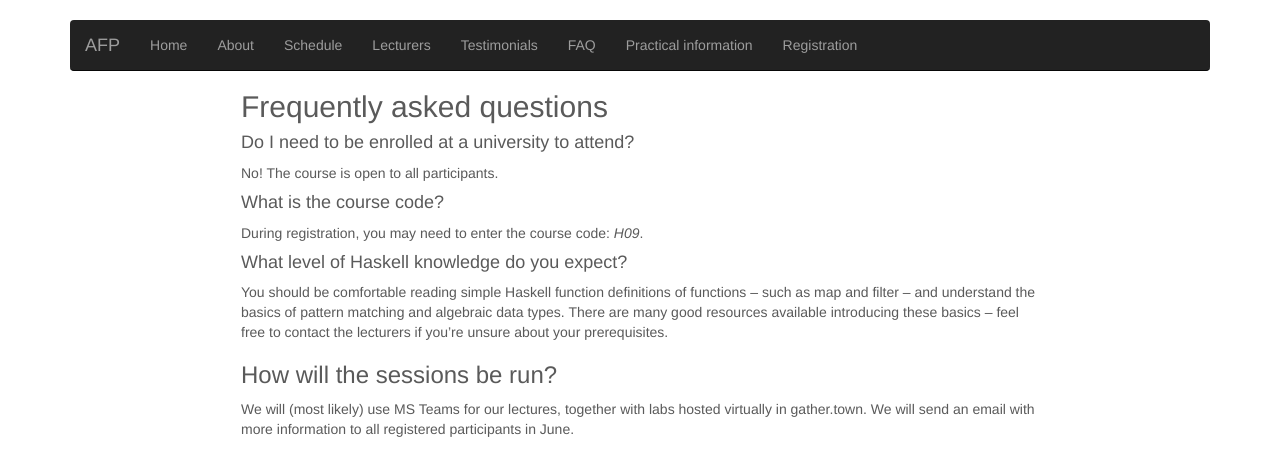
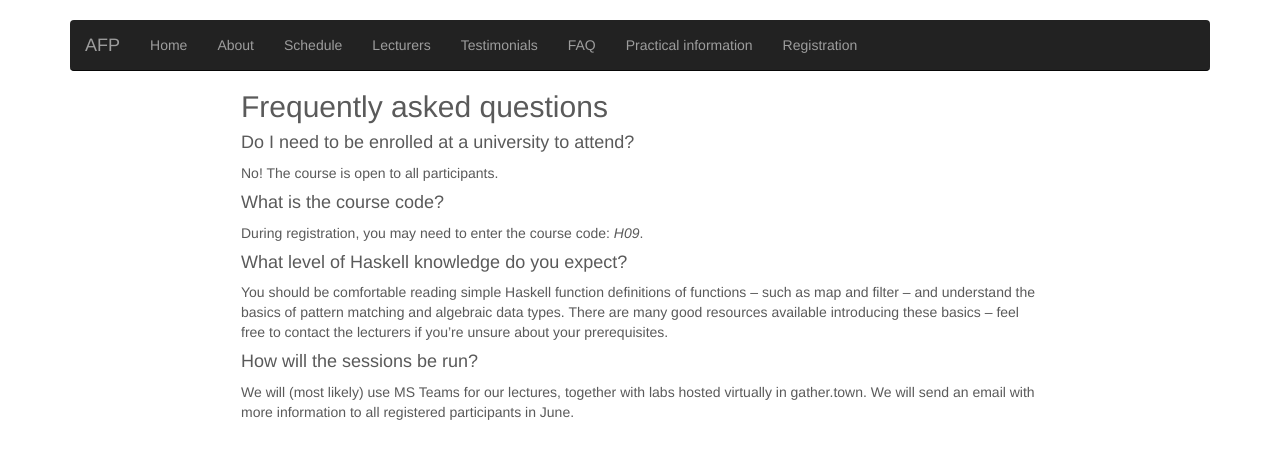
Before and after one commit to uu-afp/uu-afp.github.io, a Jekyll site: the page built from faq.md, in a window 1280 px wide. Shown: the top 476 px of the page. Built offline with Jekyll 4.4.1, drawn with Linux system fonts in a browser that asks for light colours; nearby versions of some CDN libraries.

Commit message:
Fixed typo.

```diff
--- a/faq.md
+++ b/faq.md
@@ -21,7 +21,7 @@ pattern matching and algebraic data types. There are many good
 resources available introducing these basics -- feel free to contact
 the lecturers if you're unsure about your prerequisites.
 
-### How will the sessions be run?
+#### How will the sessions be run?
 
 We will (most likely) use MS Teams for our lectures, together with
 labs hosted virtually in gather.town. We will send an email with more
```
